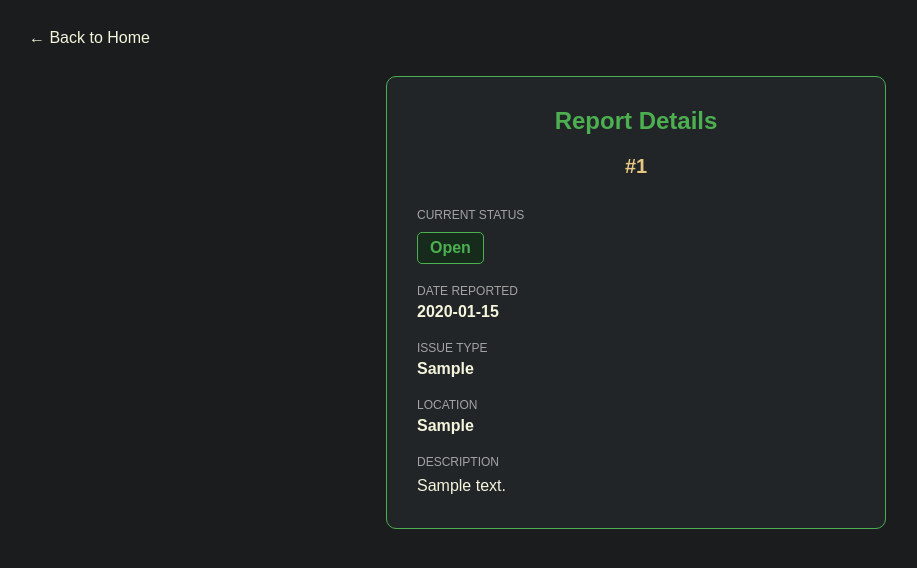
After one commit to lluviaaaa/AyosBayan, a Flask app: page /track/1 in a window 1280 px wide. The commit adds this page. Shown: the top 568 px of the page, without its empty margins (4-921 px from the left). Run offline with Flask 3, Linux system fonts and the light colour scheme; tables that the repository leaves empty hold one stand-in row (values such as "Sample post").

Commit message:
TAPOS NA PUTANGINA

```diff
--- a/app.py
+++ b/app.py
@@ -226,6 +226,17 @@ def resolve_ticket(ticket_id):
     # 3. Reload the dashboard so the numbers update instantly
     return redirect('/admin/dashboard')
 
+@app.route('/track/<ticket_id>')
+def track_ticket(ticket_id):
+    # Find the ticket in the database
+    ticket = Ticket.query.get(ticket_id)
+
+    # Send it to a safe, read-only HTML page
+    if ticket:
+        return render_template('citizen_track.html', report=ticket)
+    else:
+        return "Ticket not found!", 404
+
 @app.route('/admin/settings')
 def admin_settings():
     return render_template('admin_settings.html')
--- a/templates/admin_board.html
+++ b/templates/admin_board.html
@@ -162,7 +162,7 @@
 
     <div class="sidebar">
         <div class="sidebar-brand">
-            ▲ yosBayan
+            <img src="/static/logo.png" alt="AyosBayan Logo" style="height: 110px; width: auto;">
         </div>
 
         <a href="/admin/dashboard" class="nav-link">⊞ Dashboard</a>
--- a/templates/admin_dashboard.html
+++ b/templates/admin_dashboard.html
@@ -268,7 +268,7 @@
 
     <div class="sidebar">
         <div class="sidebar-brand">
-            ▲ yosBayan
+            <img src="/static/logo.png" alt="AyosBayan Logo" style="height: 110px; width: auto;">
         </div>
         <a href="/admin/dashboard" class="nav-link">⊞ Dashboard</a>
         <a href="/admin/board" class="nav-link">🗎 Active Ledger</a>
--- a/templates/admin_settings.html
+++ b/templates/admin_settings.html
@@ -224,7 +224,7 @@
 
     <div class="sidebar">
         <div class="sidebar-brand">
-            ▲ yosBayan
+            <img src="/static/logo.png" alt="AyosBayan Logo" style="height: 110px; width: auto;">
         </div>
 
         <a href="/admin/dashboard" class="nav-link">⊞ Dashboard</a>
--- a/templates/board.html
+++ b/templates/board.html
@@ -95,7 +95,7 @@
 </head>
 <body>
 
-    <a href="/" class="back-btn">&#8592; Back to Home</a>
+    <a href="/citizen" class="back-btn">&#8592; Back to Home</a>
 
     <div class="board-container">
         <h2>Public Active Ledger</h2>
--- a/templates/citizen_home.html
+++ b/templates/citizen_home.html
@@ -115,7 +115,7 @@
     <a href="/" class="back-btn">&#8592; Back</a>
 
     <div class="container">
-        <h1>AyosBayan</h1>
+        <img src="/static/logo.png" style="height: 50px;">
         <p>Help keep our barangay safe and clean.</p>
 
         <div class="button-group">
--- /dev/null
+++ b/templates/citizen_track.html
@@ -0,0 +1,92 @@
+<!DOCTYPE html>
+<html lang="en">
+<head>
+    <meta charset="UTF-8">
+    <meta name="viewport" content="width=device-width, initial-scale=1.0">
+    <title>AyosBayan - Track Report</title>
+    <style>
+        body {
+            background-color: #1a1c1e;
+            color: #f5f5dc;
+            font-family: Arial, sans-serif;
+            margin: 0;
+            padding: 20px;
+            display: flex;
+            flex-direction: column;
+            align-items: center;
+        }
+
+        .back-btn {
+            align-self: flex-start;
+            color: #f5f5dc;
+            text-decoration: none;
+            font-size: 16px;
+            padding: 8px 12px;
+            border-radius: 5px;
+            border: 1px solid transparent;
+            margin-bottom: 20px;
+        }
+
+        .back-btn:hover {
+            border: 1px solid #4CAF50;
+            background-color: rgba(76, 175, 80, 0.1);
+        }
+
+        .ticket-card {
+            background-color: #222528;
+            border: 1px solid #4CAF50;
+            border-radius: 10px;
+            padding: 30px;
+            width: 100%;
+            max-width: 500px;
+            box-sizing: border-box;
+            animation: fadeInUp 0.5s ease-out forwards;
+        }
+
+        h2 { color: #4CAF50; margin-top: 0; text-align: center; }
+        .label { color: #a3a3a3; font-size: 12px; text-transform: uppercase; margin-top: 20px; margin-bottom: 5px;}
+        .value { color: #f5f5dc; font-size: 16px; font-weight: bold; margin: 0; }
+
+        .status-badge {
+            display: inline-block;
+            background-color: #162b1b;
+            color: #4CAF50;
+            padding: 6px 12px;
+            border-radius: 5px;
+            border: 1px solid #4CAF50;
+            font-weight: bold;
+            margin-top: 5px;
+        }
+
+        @keyframes fadeInUp {
+            from { opacity: 0; transform: translateY(15px); }
+            to { opacity: 1; transform: translateY(0); }
+        }
+    </style>
+</head>
+<body>
+
+    <a href="/citizen" class="back-btn">&#8592; Back to Home</a>
+
+    <div class="ticket-card">
+        <h2>Report Details</h2>
+        <p style="text-align: center; color: #e6c883; font-weight: bold; font-size: 20px; margin-bottom: 30px;">#{{ report.id }}</p>
+
+        <div class="label">Current Status</div>
+        <div class="status-badge">{{ report.status }}</div>
+
+        <div class="label">Date Reported</div>
+        <p class="value">{{ report.date_reported }}</p>
+
+        <div class="label">Issue Type</div>
+        <p class="value">{{ report.issue_type }}</p>
+
+        <div class="label">Location</div>
+        <p class="value">{{ report.street }}</p>
+
+        <div class="label">Description</div>
+        <p class="value" style="font-weight: normal; line-height: 1.5;">{{ report.description }}</p>
+    </div>
+
+</body>
+</html>
--- a/templates/index.html
+++ b/templates/index.html
@@ -91,7 +91,7 @@
 <body>
 
     <div class="container">
-        <h1>AyosBayan</h1>
+        <img src="/static/logo.png" style="height: 50px;">
         <p>Welcome to AyosBayan. How would you like to proceed?</p>
 
         <div class="button-group">
--- a/templates/report_success.html
+++ b/templates/report_success.html
@@ -131,7 +131,7 @@
         <p>Thank you for helping the community. Your report is now permanently recorded on the public ledger.</p>
 
         <div class="button-group">
-            <a href="/ticket/{{ ticket_id }}" class="btn btn-view">View My Report</a>
+            <a href="/track/{{ ticket_id }}" class="btn">View My Report</a>
             <a href="/board" class="btn btn-view">View Public Board</a>
             <a href="/citizen" class="btn btn-home">Return Home</a>
         </div>
```
Also changed, not shown: templates/admin_resolved.html (+10 -3 lines), static/logo.png (added), static/uploads/AB-3229.png (added), static/uploads/AB-4904.png (added), static/uploads/AB-5966.jpg (added), static/uploads/AB-8890.jpg (added).
